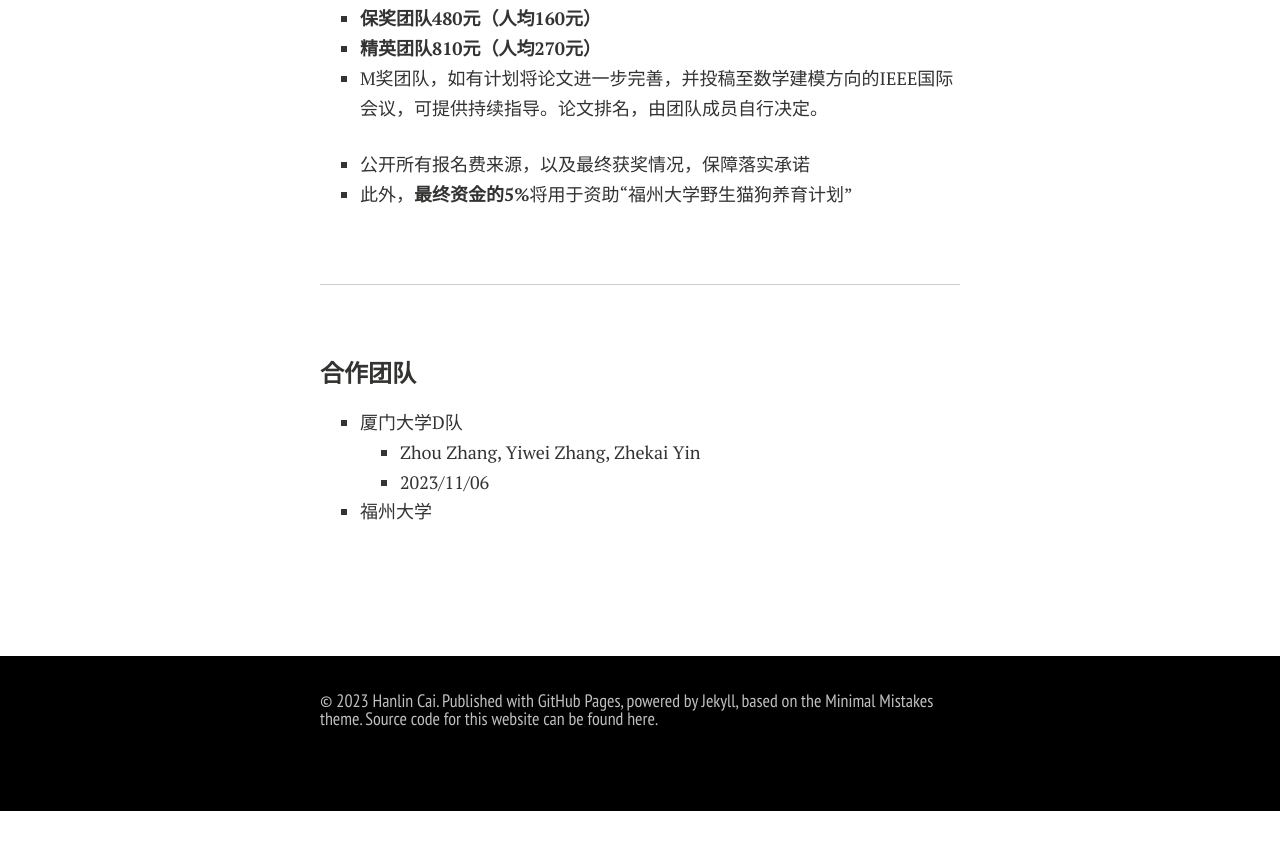
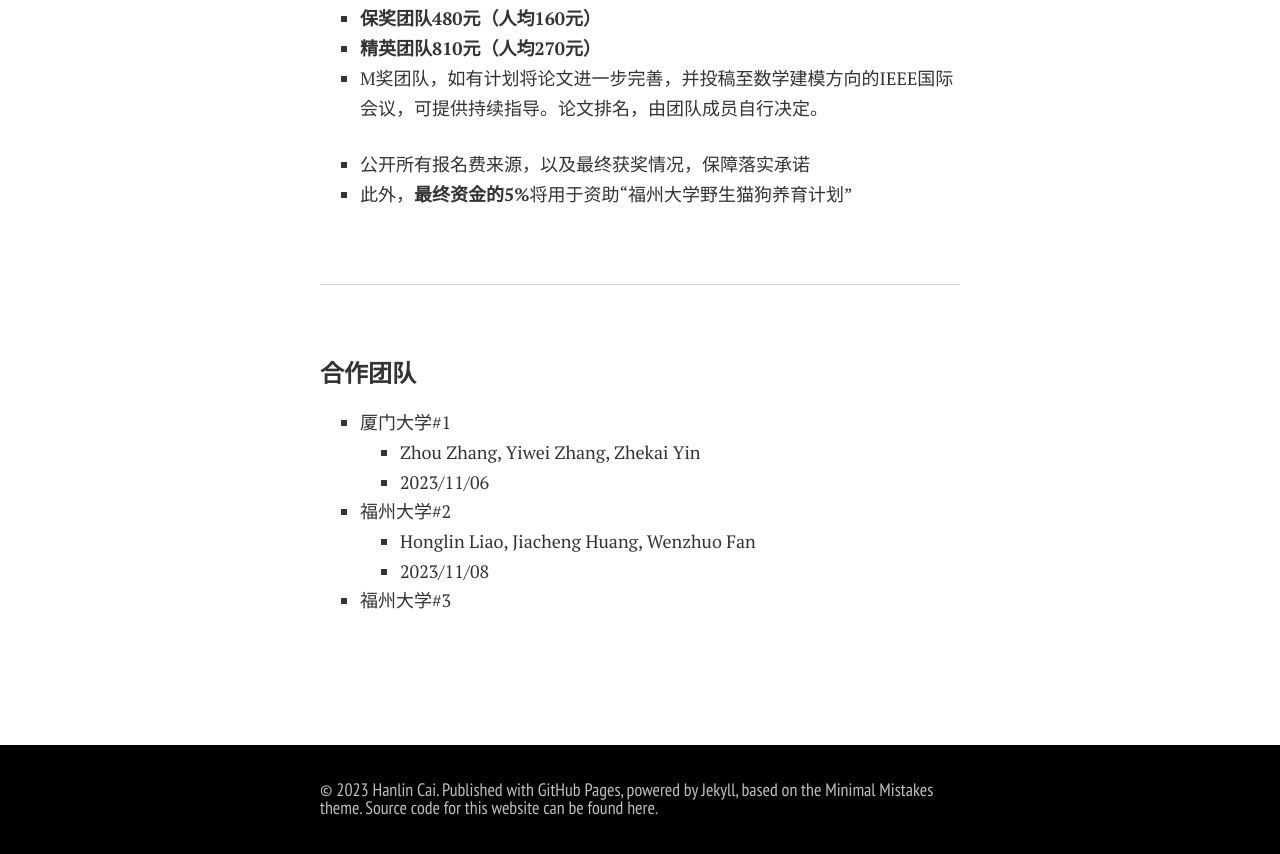
Before and after one commit to GuangLun2000/GuangLun2000.github.io, a Jekyll site: the page built from blogs/modeling.md, in a window 1280 px wide and 900 px high, scrolled down 918 px. Shown: the top 854 px of the window. Built offline with Jekyll 4.4.1, drawn with Linux system fonts in a browser that asks for light colours; nearby versions of some CDN libraries; comment, search, counter and statistics services are not loaded; a style sheet for code colours, icons or effects is not loaded; before the commit the page ends 1729 px from its top, so only the background shows below that.

Commit message:
Update modeling.md

```diff
--- a/blogs/modeling.md
+++ b/blogs/modeling.md
@@ -49,10 +49,14 @@ title: Lance Club
 
 ### 合作团队
 
-- 厦门大学D队
+- 厦门大学#1
   - Zhou Zhang, Yiwei Zhang, Zhekai Yin
   - 2023/11/06
-- 福州大学
+- 福州大学#2
+  - Honglin Liao, Jiacheng Huang, Wenzhuo Fan
+  - 2023/11/08
+
+- 福州大学#3
 
 
 
```
